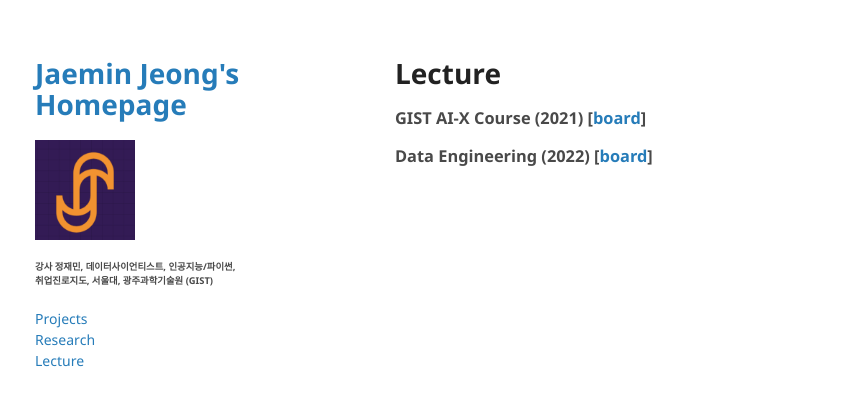
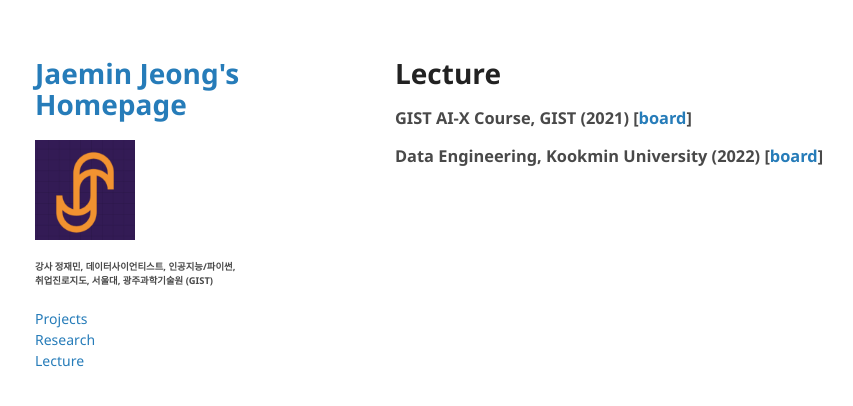
Before and after one commit to dscoool/dscoool.github.io, a Jekyll site: the page built from lecture.md, in a window 1280 px wide. Shown: the top 406 px of the page, without its empty margins (175-1028 px from the left). Built offline with Jekyll 4.4.1, drawn with Linux system fonts in a browser that asks for light colours; our own code applies the rules of GitHub Pages for plain Markdown files.

Commit message:
Update lecture.md

```diff
--- a/lecture.md
+++ b/lecture.md
@@ -1,5 +1,5 @@
 
 # Lecture
 
-### GIST AI-X Course (2021) [<a href="https://github.com/dscoool/gist-aix">board</a>]
-### Data Engineering (2022) [<a href="https://ecampus.kookmin.ac.kr/course/view.php?id=48724">board</a>]
+### GIST AI-X Course, GIST (2021) [<a href="https://github.com/dscoool/gist-aix">board</a>]
+### Data Engineering, Kookmin University (2022) [<a href="https://ecampus.kookmin.ac.kr/course/view.php?id=48724">board</a>]
```
